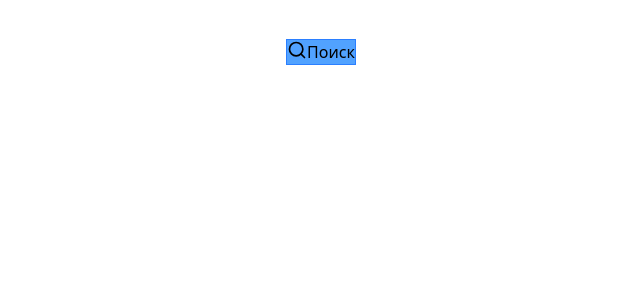
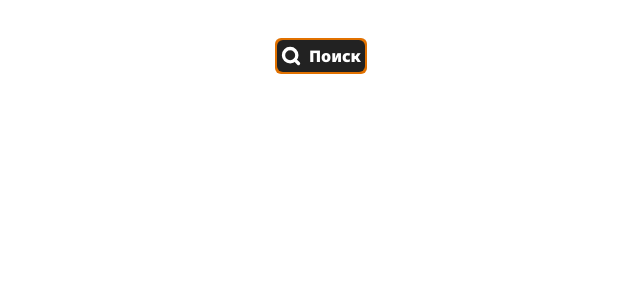
Before and after one commit to AleXxi1337/test_rep, a React (Vite) app in the folder frontend/: page / in a window 1280 px wide. Shown: the top 300 px of the page, without its empty margins (319-959 px from the left). Built offline with nearby package versions, Linux system fonts and the light colour scheme.

Commit message:
button test

```diff
--- a/frontend/src/components/Aboba.tsx
+++ b/frontend/src/components/Aboba.tsx
@@ -1,4 +1,4 @@
-import { motion } from 'framer-motion';
+// import { motion } from 'framer-motion';
 import type { LucideProps } from 'lucide-react';
 import React from 'react';
 
@@ -10,14 +10,12 @@ interface Props {
 
 export const Aboba: React.FC<Props> = ({ children, icon: Icon }) => {
   return (
-    <motion.button
-      initial={{ opacity: 0 }}
-      animate={{ opacity: 1 }}
-      transition={{ duration: 1 }}
-      className="bg-blue-400 outline-1 outline-blue-500 flex"
-    >
-      {<Icon size={20} />}
-      {children}
-    </motion.button>
+    <div className="relative">
+      <div className="relative p-1 font-black bg-[#222222] flex rounded-md justify-center items-center gap-2 text-white z-10">
+        {<Icon size={20} color="white" strokeWidth={4} />}
+        {children}
+      </div>
+      <div className="absolute -inset-[2px] rounded-md bg-amber-600" />
+    </div>
   );
 };
--- a/frontend/src/index.css
+++ b/frontend/src/index.css
@@ -1 +1,12 @@
+@font-face {
+    font-family: Noto Sans;
+    src: url(../fonts/NotoSans-VariableFont_wdth\,wght.ttf);
+}
+
+
+
 @import 'tailwindcss';
+
+@theme{
+    --default-font-family: Noto Sans, "self-serif";
+}
```
Also changed, not shown: frontend/fonts/NotoSans-VariableFont_wdth,wght.ttf (added), 1 other file (tests, documents, lock files or other folders).
